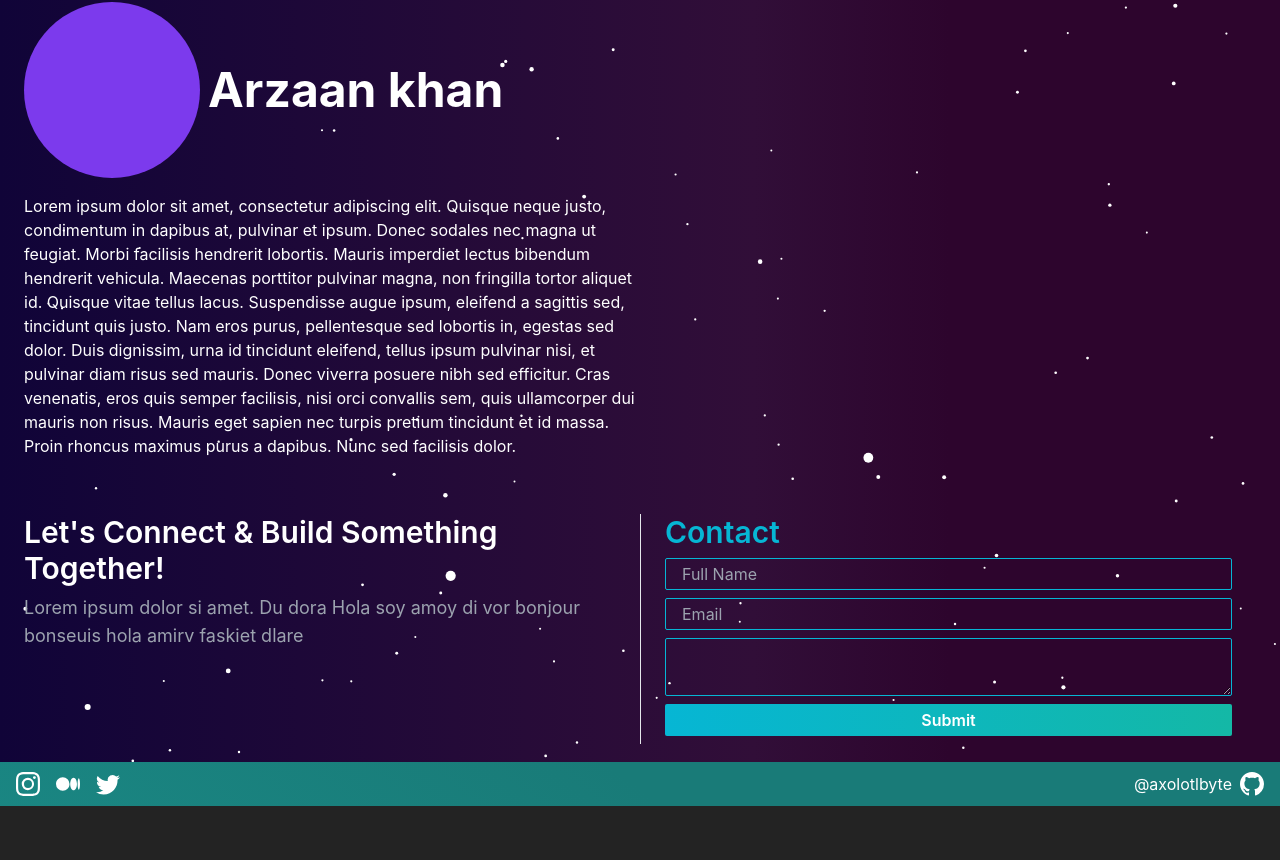
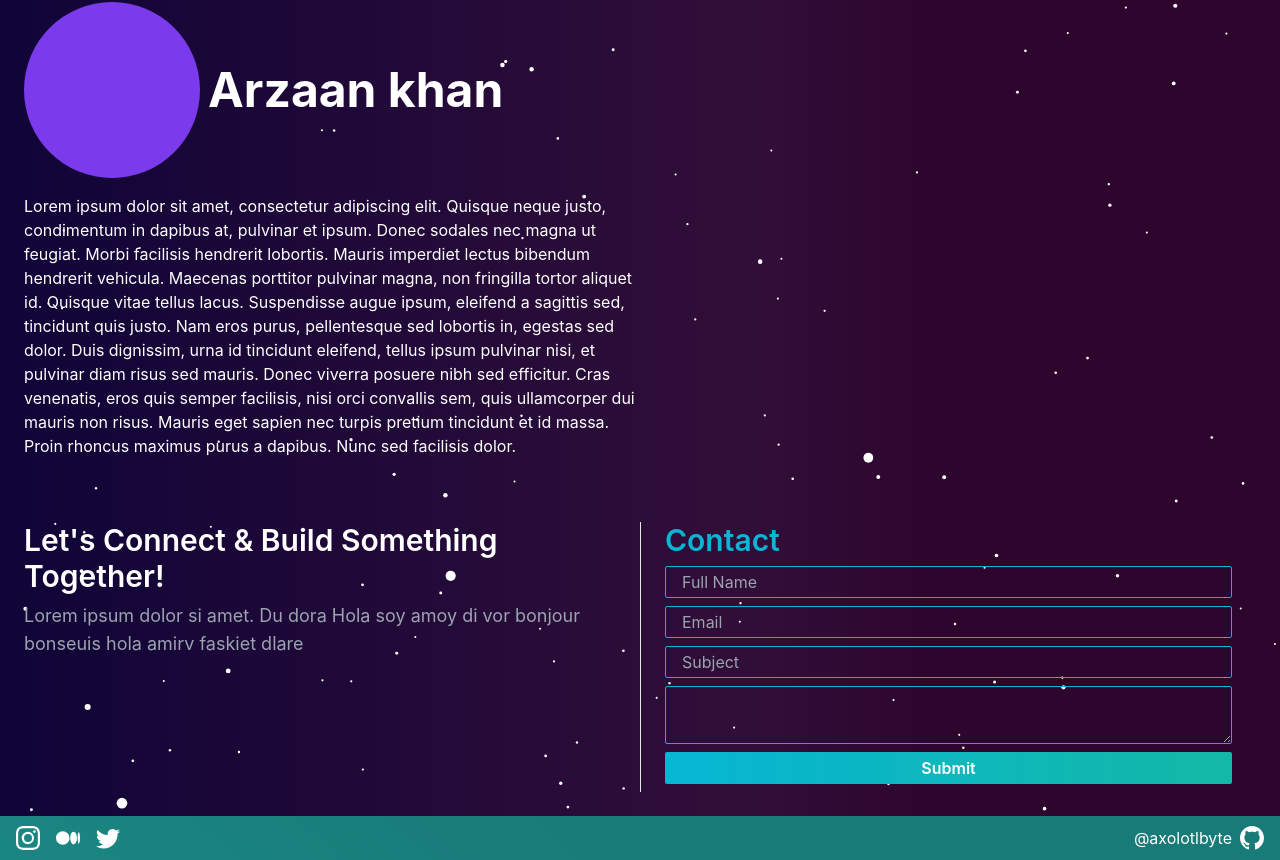
Before and after one commit to Axolotlbyte/portfolio, a Next.js app: page / in a window 1280 px wide. Shown: the part 2350-3210 px from the top of the page. Before the commit the page ends 3156 px from the top, so only its background shows below. Built offline with nearby package versions, Linux system fonts and the light colour scheme.

Commit message:
optimisation and bug fixes

```diff
--- a/components/Card.js
+++ b/components/Card.js
@@ -27,7 +27,7 @@ const Card = ({ backgroundImage, title, image }) => {
         className="relative w-full md:w-3/5 h-auto mx-auto"
         animateIn="animate__fadeInUp"
       >
-        <div className="shadow-lg shadow-black hover:shadow-pink-900 rounded-lg">
+        <div className="shadow-lg shadow-black hover:shadow-cyan-900 rounded-lg">
           <Image
             title={title}
             width={"1512"}
--- a/components/StarsCanvas.js
+++ b/components/StarsCanvas.js
@@ -101,9 +101,10 @@ const StarsCanvas = ({ children }) => {
   const handleSize = () => setHeight(canvasHeightRef.current.offsetHeight);
 
   useEffect(() => {
+    handleSize();
     window.addEventListener("resize", handleSize);
     return () => window.removeEventListener("resize", handleSize);
-  }, [height, canvasHeightRef]);
+  });
 
   return (
     <div className="relative h-auto overflow-hidden">
@@ -111,7 +112,7 @@ const StarsCanvas = ({ children }) => {
 
       <div
         ref={canvasHeightRef}
-        className="absolute top-0 left-0 w-full h-auto bg-opacity-0 z-20"
+        className="absolute top-0 left-0 grid w-full h-auto bg-opacity-0 z-20"
       >
         {children}
       </div>
--- a/pages/index.js
+++ b/pages/index.js
@@ -116,18 +116,37 @@ export default function Home() {
       {/* Stars Background */}
       <StarsCanvas>
         {/* About section */}
-        <section id="about" className="relative mt-4 h-auto bg-transparent text-white p-6">
+        <section
+          id="about"
+          className="relative mt-4 h-auto bg-transparent text-white p-6"
+        >
           <section title="me" className="flex items-center gap-2">
-            <div title="Arzaan khan" className="flex-shrink-0 w-40 h-40 md:w-44 md:h-44 bg-violet-600 rounded-full"></div>
+            <div
+              title="Arzaan khan"
+              className="flex-shrink-0 w-40 h-40 md:w-44 md:h-44 bg-violet-600 rounded-full"
+            ></div>
             <p className="text-5xl font-bold ">Arzaan khan</p>
           </section>
 
-          <div className="w-full bg-transparent pt-4">
-            <p className="h-56 w-full md:w-1/2">
-            Lorem ipsum dolor sit amet, consectetur adipiscing elit. Quisque neque justo, condimentum in dapibus at, pulvinar et ipsum. Donec sodales nec magna ut feugiat. Morbi facilisis hendrerit lobortis. Mauris imperdiet lectus bibendum hendrerit vehicula. Maecenas porttitor pulvinar magna, non fringilla tortor aliquet id. Quisque vitae tellus lacus. Suspendisse augue ipsum, eleifend a sagittis sed, tincidunt quis justo. Nam eros purus, pellentesque sed lobortis in, egestas sed dolor. Duis dignissim, urna id tincidunt eleifend, tellus ipsum pulvinar nisi, et pulvinar diam risus sed mauris. Donec viverra posuere nibh sed efficitur. Cras venenatis, eros quis semper facilisis, nisi orci convallis sem, quis ullamcorper dui mauris non risus. Mauris eget sapien nec turpis pretium tincidunt et id massa. Proin rhoncus maximus purus a dapibus. Nunc sed facilisis dolor.
+          <div className="w-full bg-transparent py-4">
+            <p className="w-full md:w-1/2">
+              Lorem ipsum dolor sit amet, consectetur adipiscing elit. Quisque
+              neque justo, condimentum in dapibus at, pulvinar et ipsum. Donec
+              sodales nec magna ut feugiat. Morbi facilisis hendrerit lobortis.
+              Mauris imperdiet lectus bibendum hendrerit vehicula. Maecenas
+              porttitor pulvinar magna, non fringilla tortor aliquet id. Quisque
+              vitae tellus lacus. Suspendisse augue ipsum, eleifend a sagittis
+              sed, tincidunt quis justo. Nam eros purus, pellentesque sed
+              lobortis in, egestas sed dolor. Duis dignissim, urna id tincidunt
+              eleifend, tellus ipsum pulvinar nisi, et pulvinar diam risus sed
+              mauris. Donec viverra posuere nibh sed efficitur. Cras venenatis,
+              eros quis semper facilisis, nisi orci convallis sem, quis
+              ullamcorper dui mauris non risus. Mauris eget sapien nec turpis
+              pretium tincidunt et id massa. Proin rhoncus maximus purus a
+              dapibus. Nunc sed facilisis dolor.
             </p>
           </div>
-          <section title="technologies" className="flex ">
+          {/* <section title="technologies" className="flex ">
             {techs.map((item) => (
               <div
                 key={item.alt}
@@ -141,13 +160,13 @@ export default function Home() {
                 />
               </div>
             ))}
-          </section>
+          </section> */}
         </section>
 
         {/* Contact section */}
         <section
           id="contact"
-          className="flex flex-col md:flex-row justify-between w-full p-6 bg-opactiy-0 divide-y md:divide-y-0 md:divide-x text-white"
+          className="flex flex-col md:flex-row justify-between relative w-full p-6 bg-opactiy-0 divide-y md:divide-y-0 md:divide-x text-white"
         >
           <div className="w-1/2 pb-2">
             <h1 className="text-3xl font-semibold">
@@ -170,6 +189,11 @@ export default function Home() {
               type="email"
               className="w-full h-8 px-4 rounded-sm border border-cyan-500 bg-inherit"
               placeholder="Email"
+            />
+            <input
+              type="text"
+              className="w-full h-8 px-4 rounded-sm border border-cyan-500 bg-inherit"
+              placeholder="Subject"
             />
             <textarea className="w-full px-4 pt-2 rounded-sm border border-cyan-500 bg-inherit" />
             <button className="cursor-pointer w-full bg-gradient-to-r from-cyan-500 to-teal-500 h-8 font-semibold rounded-sm">
--- a/tailwind.config.js
+++ b/tailwind.config.js
@@ -1,5 +1,6 @@
 /** @type {import('tailwindcss').Config} */
 module.exports = {
+  purge: ["./pages/**/*.{js,ts,jsx,tsx}", "./components/**/*.{js,ts,jsx,tsx}"],
   content: [
     "./pages/**/*.{js,ts,jsx,tsx}",
     "./components/**/*.{js,ts,jsx,tsx}",
```
Also changed, not shown: public/work/site-apollo.png, public/work/site-dentist.png.
